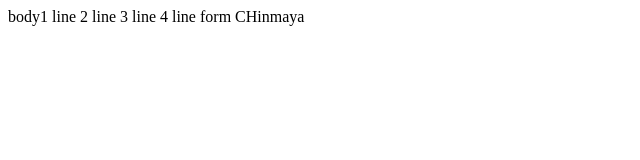
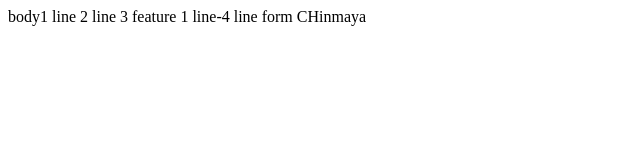
Before and after one commit to orchard-1/testing, a plain HTML site: page index.html in a window 1280 px wide. Shown: the whole page, without its empty margins (0-640 px from the left). Drawn offline with Linux system fonts and the light colour scheme.

Commit message:
From Feature 1

```diff
--- a/index.html
+++ b/index.html
@@ -9,7 +9,7 @@
     body1
     line 2
     line 3
-    line 4
+    feature 1 line-4
     line form CHinmaya
 </body>
 </html>
```
